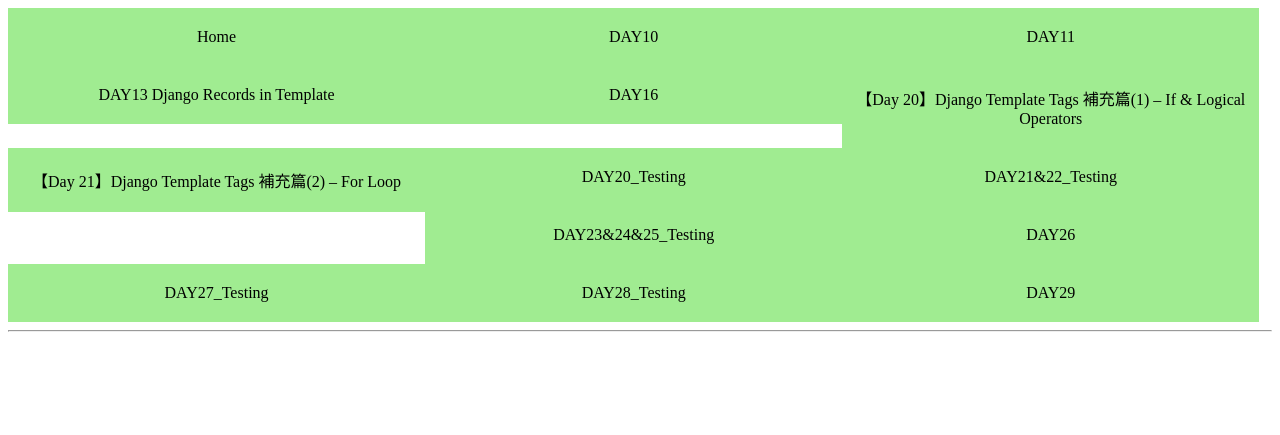
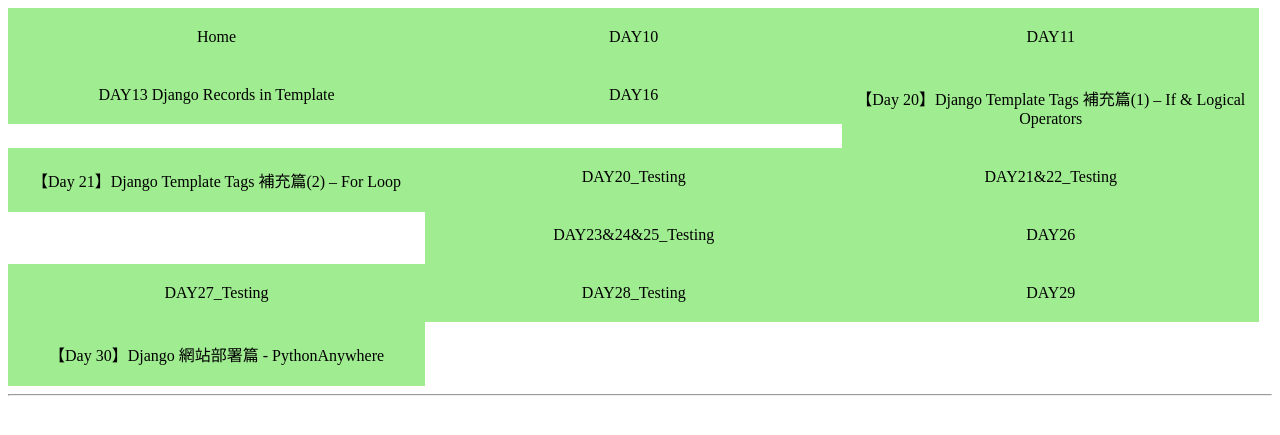
Before and after one commit to Huang-ChunChieh/Django, a Django app: template myproject/myworld/members/templates/home.html in a window 1280 px wide. Shown: the top 435 px of the page. Run offline with Django 4.2, Linux system fonts and the light colour scheme; the template is opened without the code that fills it, so the values that code supplies are empty.

Commit message:
add day30

```diff
--- a/myproject/myworld/members/templates/navbar.html
+++ b/myproject/myworld/members/templates/navbar.html
@@ -24,6 +24,11 @@
     <li><a href="/testing_day27">DAY27_Testing</a></li>
     <li><a href="/testing_day28">DAY28_Testing</a></li>
     <li><a href="/day29">DAY29</a></li>
+    <li>
+      <a href="https://ithelp.ithome.com.tw/articles/10308084"
+        >【Day 30】Django 網站部署篇 - PythonAnywhere</a
+      >
+    </li>
   </ul>
 </navbar>
 <hr />
```
Also changed, not shown: 1 other file.
